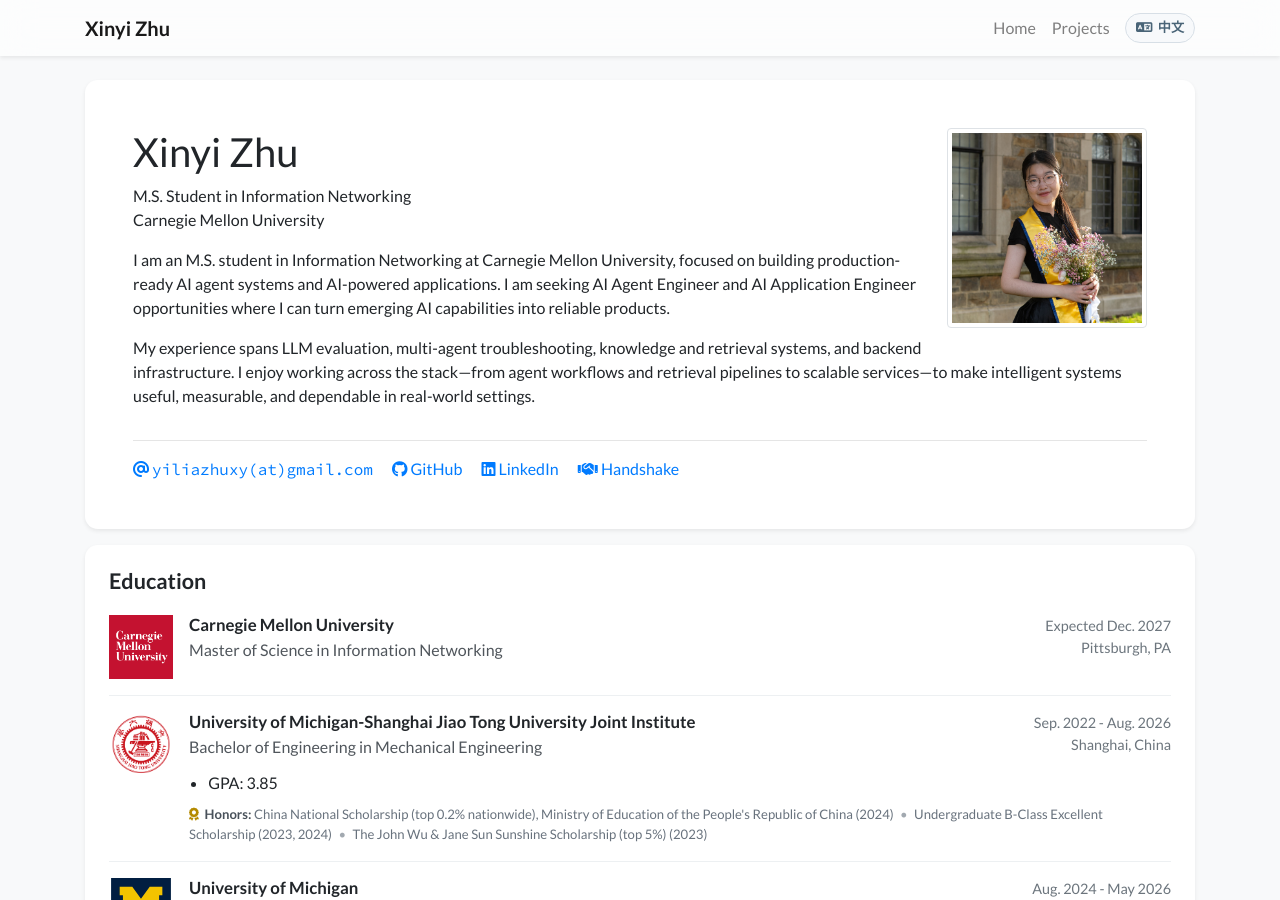
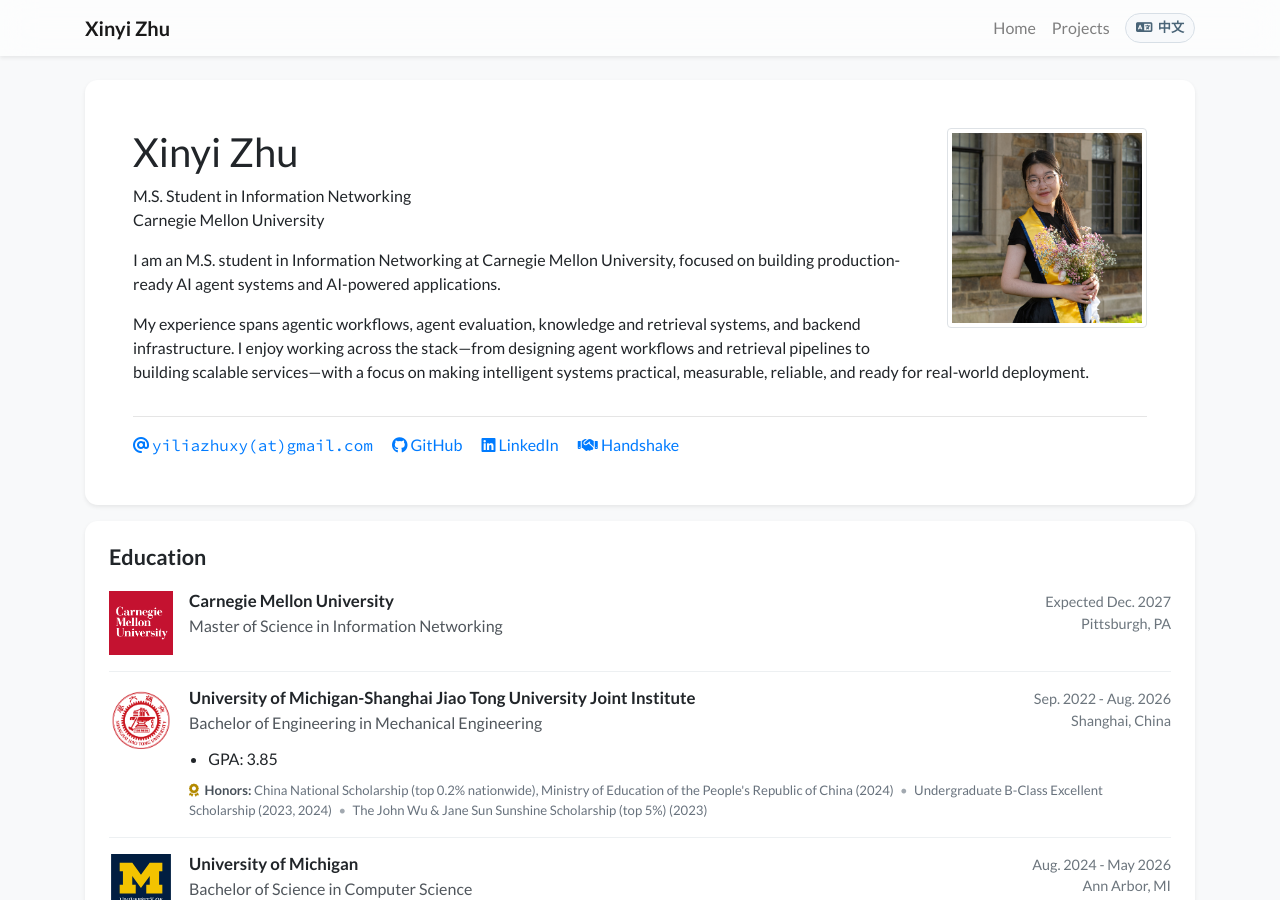
Before and after one commit to yiliazhuxyxy/yiliazhuxyxy.github.io, a Jekyll site: the page built from index_layout2.html, in a window 1280 px wide and 900 px high. Built offline with Jekyll 4.4.1, drawn with Linux system fonts in a browser that asks for light colours; nearby versions of some CDN libraries; a style sheet for code colours, icons or effects is not loaded.

Commit message:
Revise bilingual About Me copy

```diff
--- a/_data/profile.yml
+++ b/_data/profile.yml
@@ -19,17 +19,17 @@
 short_bio_text_justify: false
 short_bio: >-
   <p>
-    I am an M.S. student in Information Networking at Carnegie Mellon University, focused on building production-ready AI agent systems and AI-powered applications. I am seeking AI Agent Engineer and AI Application Engineer opportunities where I can turn emerging AI capabilities into reliable products.
+    I am an M.S. student in Information Networking at Carnegie Mellon University, focused on building production-ready AI agent systems and AI-powered applications.
   </p>
   <p>
-    My experience spans LLM evaluation, multi-agent troubleshooting, knowledge and retrieval systems, and backend infrastructure. I enjoy working across the stack—from agent workflows and retrieval pipelines to scalable services—to make intelligent systems useful, measurable, and dependable in real-world settings.
+    My experience spans agentic workflows, agent evaluation, knowledge and retrieval systems, and backend infrastructure. I enjoy working across the stack—from designing agent workflows and retrieval pipelines to building scalable services—with a focus on making intelligent systems practical, measurable, reliable, and ready for real-world deployment.
   </p>
 short_bio_cn: >-
   <p>
-    我是卡内基梅隆大学信息网络专业硕士研究生，专注于构建可落地的 AI Agent 系统与 AI 应用。目前希望寻找 AI Agent 工程师、AI 应用开发工程师等相关岗位，将前沿 AI 能力转化为可靠、实用的产品。
+    我是卡内基梅隆大学信息网络专业硕士研究生，专注于构建生产级 AI Agent 系统与 AI 应用。
   </p>
   <p>
-    我的实践涵盖 LLM 评估、Multi-Agent 排障、知识与检索系统以及后端基础设施。我喜欢从 Agent Workflow、Retrieval Pipeline 到可扩展服务进行全栈开发，让智能系统在真实场景中更实用、可衡量且稳定可靠。
+    我的经验涵盖 Agent Workflow、Agent Evaluation、知识与检索系统以及后端基础设施。我喜欢从设计 Agent Workflow 和 Retrieval Pipeline 到构建可扩展服务进行全栈开发，致力于让智能系统更加实用、可衡量、可靠，并能够真正部署到实际场景中。
   </p>
 
 education:
```
